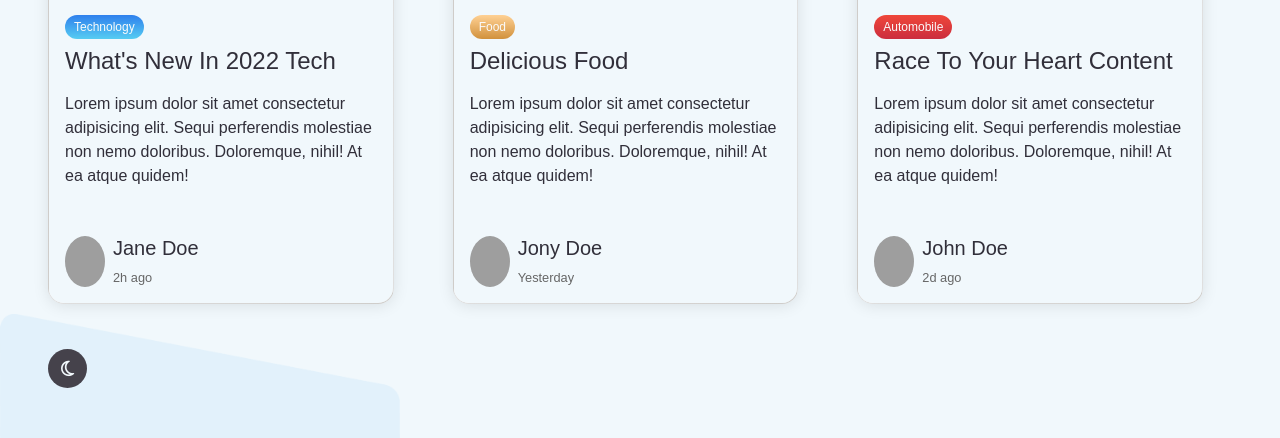
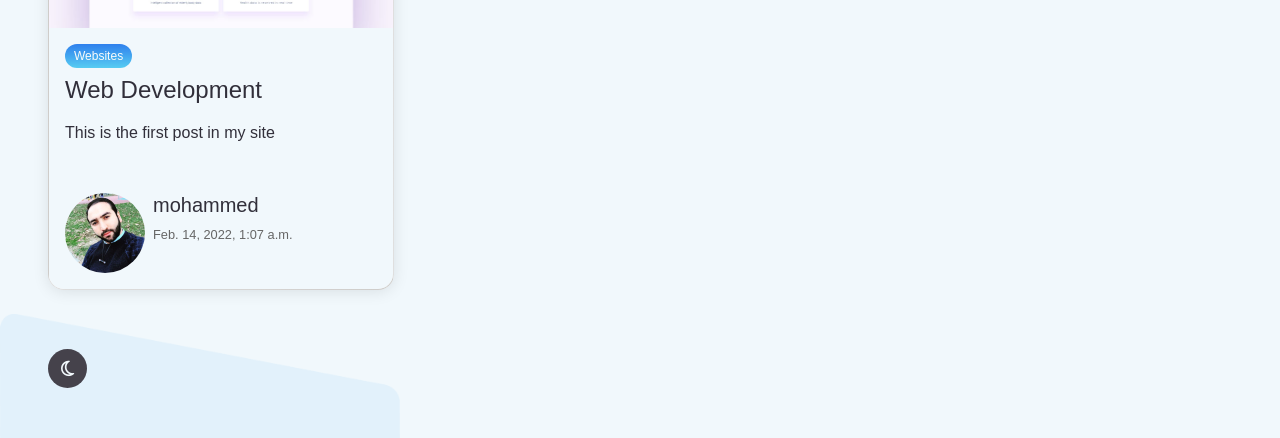
Before and after one commit to Mohammed22668/mrh_team, a Django app: page /services in a window 1280 px wide. Shown: the part 465-903 px from the top of the page. Run offline with Django 4.2, Linux system fonts and the light colour scheme; data comes from the database, SQL or seed files in the repository; both versions use the stored data as it was after the commit; some libraries are stand-ins or nearby versions; grey boxes are pictures that could not be loaded.

Commit message:
add posts page

```diff
--- a/pages/admin.py
+++ b/pages/admin.py
@@ -8,3 +8,5 @@ admin.site.register(Project)
 admin.site.register(Rusul)
 admin.site.register(Hussain)
 admin.site.register(Mohammed)
+admin.site.register(Members)
+admin.site.register(Posts)
--- a/pages/models.py
+++ b/pages/models.py
@@ -4,6 +4,8 @@ from django.contrib.auth.models import User
 # from django.utils.translation import ungettext_lazy as _
 
 # Create your models here.
+
+
 class Category (models.Model):
     Cname=models.CharField(max_length=75,verbose_name="اسم الفئة")
 
@@ -65,3 +67,30 @@ class Mohammed(models.Model):
 
     def __str__(self):
         return str(self.Mname)
+
+
+class Members(models.Model):
+    MMname = models.OneToOneField(
+        User, on_delete=models.CASCADE, verbose_name="الاسم")
+    MMprof = models.CharField(
+        max_length=150, verbose_name="الاختصاص", blank=True)
+    MMinfo = models.TextField(
+        max_length=500, verbose_name="المعلومات", blank=True)
+    MMimg = models.ImageField(
+        upload_to="photos/%y/%m/%d", verbose_name="الصورة")
+
+    def __str__(self):
+        return str(self.MMname)
+
+
+class Posts(models.Model):
+    Ptitle = models.CharField(max_length=100 , verbose_name="Title" )
+    Pcategory = models.ForeignKey(Category,on_delete=models.CASCADE , verbose_name="Category")
+    Pdetails = models.TextField(verbose_name="Details",null=True)
+    Pimg = models.ImageField(upload_to="photos/%y/%m/%d" , verbose_name="Image")
+    Pdata_time = models.DateTimeField(default=datetime.now())
+    Pmember = models.ForeignKey(Members,on_delete=models.CASCADE,verbose_name="User")
+
+
+    def __str__(self):
+         return self.Ptitle
--- a/pages/views.py
+++ b/pages/views.py
@@ -16,11 +16,13 @@ def about(request):
     hussain = Hussain.objects.all()
     mohammed = Mohammed.objects.all()
     category = Category.objects.all().order_by("-Cname")
+    members = Members.objects.all()
     context={
         'rusul':rusul,
         'hussain':hussain,
         'mohammed':mohammed,
         'category': category,
+        'members':members,
     }
 
 
@@ -39,8 +41,9 @@ def category(request):
 
 def services(request):
     category = Category.objects.all().order_by("-Cname")
+    posts = Posts.objects.all().order_by('-Pdata_time')
     context = {
-
+        'posts':posts,
         'category': category,
     }
     return render(request,'pages/services.html',context)
--- a/templates/pages/index.html
+++ b/templates/pages/index.html
@@ -49,7 +49,7 @@
             <!-- Side Left -->
             <div class="left">
               <div class="big-title">
-                <h1>MRH CODERS</h1>
+                <h1>IRAQI CODERS</h1>
                 <h2>Choose your site now.
 
                 </h2>
--- a/templates/pages/services.html
+++ b/templates/pages/services.html
@@ -39,28 +39,34 @@
 
     <!-- row 1 -->
     <div class="row">
+
+      {% for post in posts %}
+
+
       <div class="col-6 col-md-4">
         <div class="card">
           <div class="card__header">
-            <img src="https://source.unsplash.com/600x400/?computer" alt="card__image" class="card__image" width="600">
+            <img src="{{post.Pimg.url}}" alt="card__image" class="card__image" width="600">
           </div>
           <div class="card__body">
-            <span class="tag tag-blue">Technology</span>
-            <h4>What's new in 2022 Tech</h4>
-            <p>Lorem ipsum dolor sit amet consectetur adipisicing elit. Sequi perferendis molestiae non nemo doloribus. Doloremque, nihil! At ea atque quidem!</p>
+            <span class="tag tag-blue">{{post.Pcategory}}</span>
+            <h4>{{post.Ptitle}}</h4>
+            <p>{{post.Pdetails}}</p>
           </div>
           <div class="card__footer">
             <div class="user">
-              <img src="https://i.pravatar.cc/40?img=1" alt="user__image" class="user__image">
+              <img src="{{post.Pmember.MMimg.url}}" alt="user__image" class="user__image" width="80" height="80">
               <div class="user__info">
-                <h5>Jane Doe</h5>
-                <small>2h ago</small>
+                <h5>{{post.Pmember}}</h5>
+                <small>{{post.Pdata_time}}</small>
               </div>
             </div>
           </div>
         </div>
       </div>
-      <div class="col-6 col-md-4">
+
+        {% endfor %}
+      <!-- <div class="col-6 col-md-4">
         <div class="card">
           <div class="card__header">
             <img src="https://source.unsplash.com/600x400/?food" alt="card__image" class="card__image" width="600">
@@ -80,8 +86,10 @@
             </div>
           </div>
         </div>
-      </div>
-      <div class="col-6 col-md-4">
+      </div> -->
+
+
+      <!-- <div class="col-6 col-md-4">
         <div class="card">
           <div class="card__header">
             <img src="https://source.unsplash.com/600x400/?car,automobile" alt="card__image" class="card__image" width="600">
@@ -101,8 +109,10 @@
             </div>
           </div>
         </div>
-      </div>
-    </div>
+          </div>
+      </div> -->
+
+
 
 
     </div>
```
Also changed, not shown: templates/pages/about.html (+4 -44 lines), db.sqlite3, media/photos/22/02/14/4.jpg (added), media/photos/22/02/14/4afdcb7c91fce5ba17e0cdf3755be7c7.png (added), media/photos/22/02/14/colour.jpg (added), media/photos/22/02/14/e6397125-a8a3-4448-bd9c-6a76a638526d.jfif (added), media/photos/22/02/14/ww.jpg (added), mrh_project/static/img/iraqi_coders.jfif (added), pages/migrations/0013_members_alter_project_date_time_posts.py (added), static/img/iraqi_coders.jfif (added), 1 other file.
